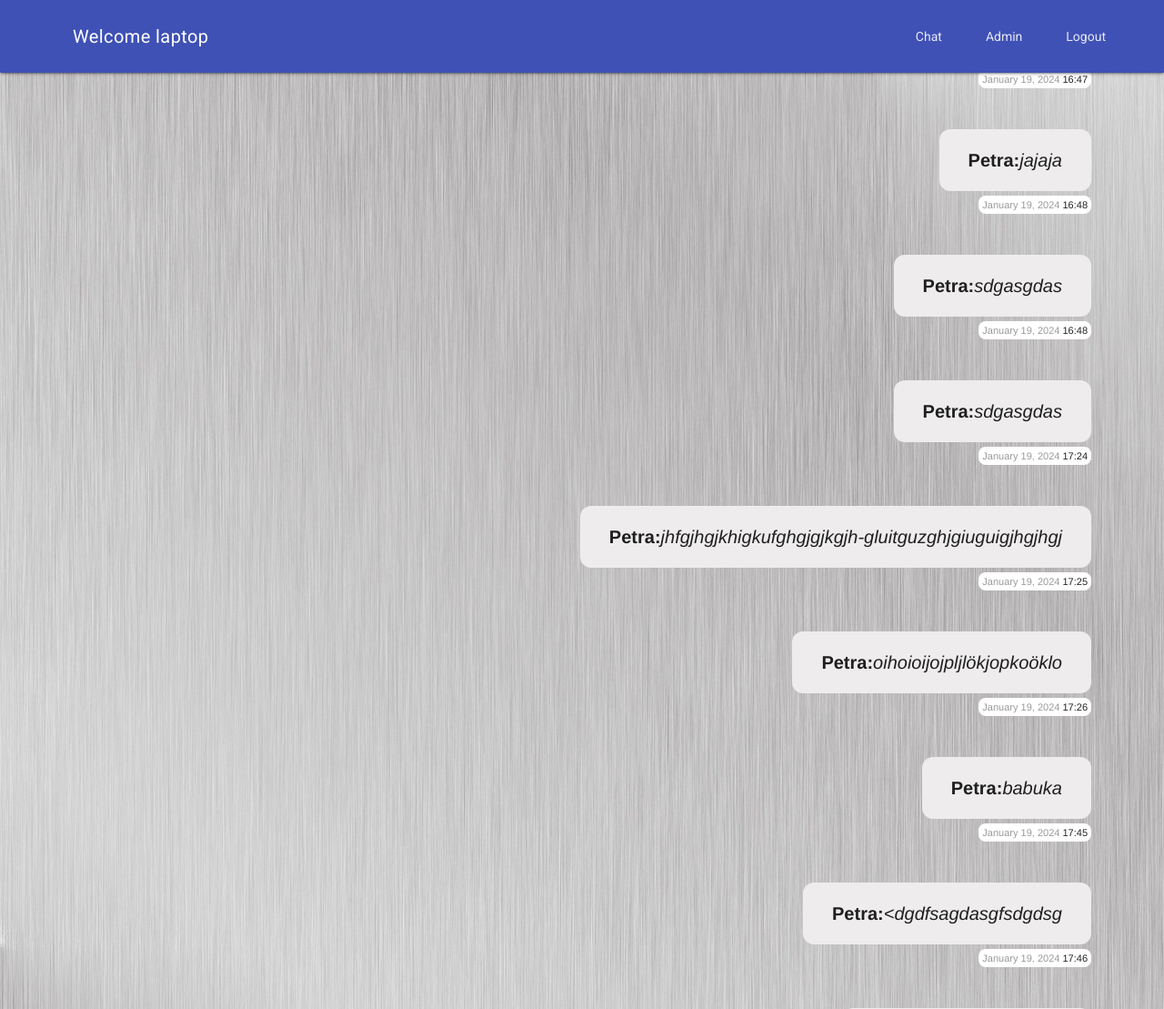
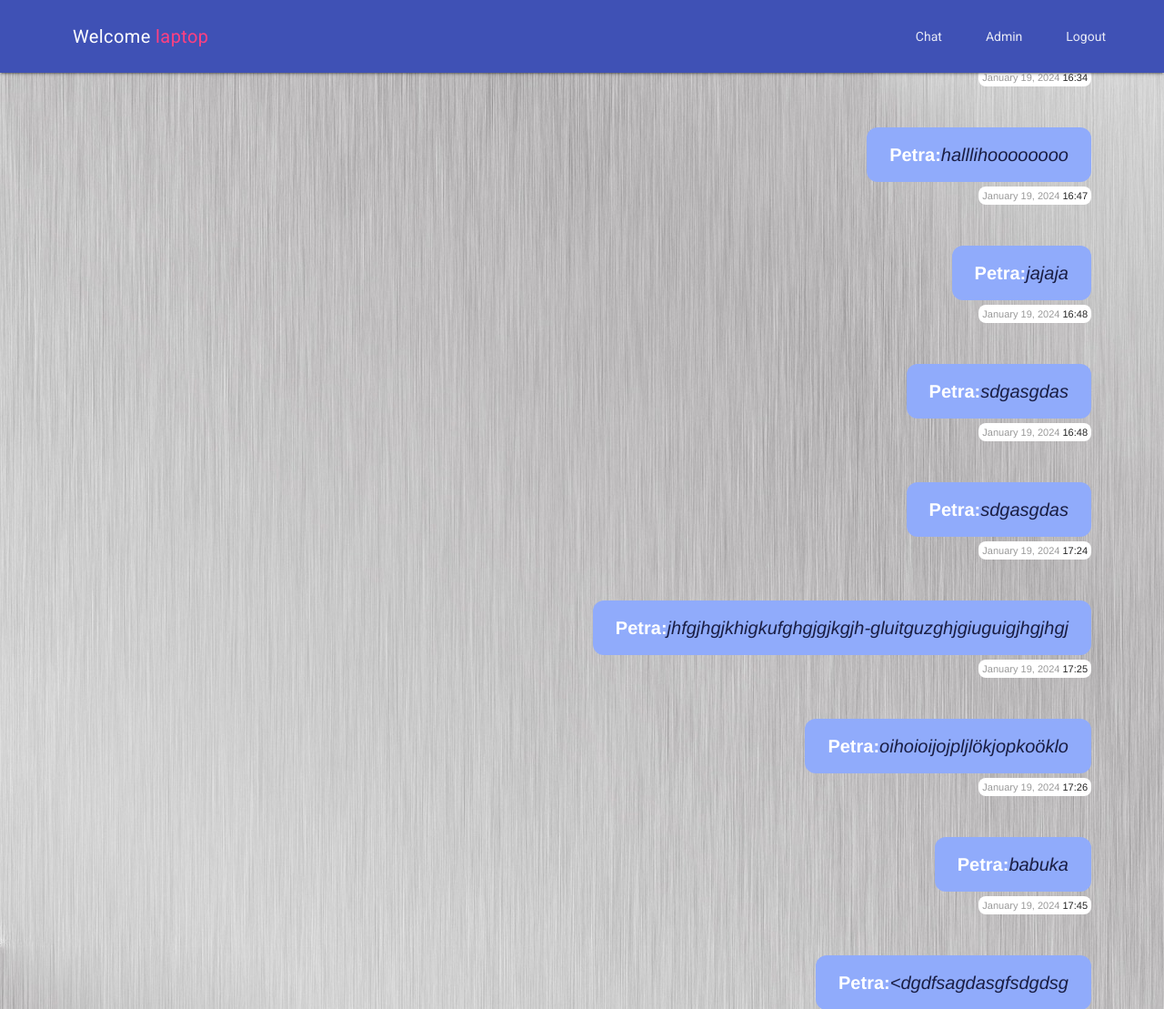
Before and after one commit to barni246/Django-ChatApp, a Django app: page /chat/ in a window 1280 px wide. Shown: the top 1109 px of the page at 91% size. Run offline with Django 4.2, Linux system fonts and the light colour scheme; a user stored in the database is signed in; data comes from the database, SQL or seed files in the repository; both versions use the stored data as it was after the commit.

Commit message:
chat css update

```diff
--- a/chat/templates/chat/index.html
+++ b/chat/templates/chat/index.html
@@ -20,8 +20,8 @@
           </div>
 {% else %}
           <div class="wrapper-other-user">
-             <div class="other-user c-gray">
-               <span> <b>{{ message.author }}:</b><i>{{ message.text }}</i></span>
+             <div class="other-user c-gray bg-green">
+               <span> <b class="text-main">{{ message.author }}:</b><i class="color-d-gray">{{ message.text }}</i></span>
                 <span class="other-user-time">
                 <span class="color-gray">{{ message.created_at|date:"F" }}</span>
                 <span class="color-gray">{{ message.created_at|date:"j" }},</span>
--- a/static/css/style.css
+++ b/static/css/style.css
@@ -17,6 +17,10 @@
   margin-right: 8px;
 }
 
+.bg-green {
+  background-color: rgb(144, 171, 251) !important;
+}
+
 .color-green {
   color: green;
   margin-right: 8px;
@@ -24,6 +28,11 @@
 
 .color-gray {
   color: rgba(0, 0, 0, 0.4);
+}
+
+
+.color-d-gray {
+  color: #1a1e44;
 }
 
 .color-blue {
@@ -113,12 +122,12 @@
   width: fit-content;
   max-width: 50%;
   position: relative;
-  background-color: chartreuse;
   background-color: rgb(63, 81, 181);
-  padding: 24px 32px;
+  padding: 20px 25px;
   border-radius: 12px;
   font-size: 20px;
   display: flex;
+
 }
 
 .break-long-words {
@@ -163,9 +172,8 @@
 
 .form-container {
   width: 100%;
-  background-color: white;
   background-color: rgb(63, 81, 181);
-  padding: 8px;
+  padding: 10px;
   display: flex;
   justify-content: center;
   position: fixed;
@@ -183,7 +191,7 @@
 }
 
   .mdl-textfield__input-style {
-    font-size: 22px;
+    font-size: 18px;
     border-bottom: none;
     padding-left: 16px;
     }
@@ -227,15 +235,3 @@
   border-radius: 5px;
    background-color: white;
  }
-
- .year {
-  color: blue;  /* Farbe für das Jahr */
-}
-
-.month {
-  color: green;  /* Farbe für den Monat */
-}
-
-.day {
-  color: red;  /* Farbe für den Tag */
-}
--- a/templates/base.html
+++ b/templates/base.html
@@ -22,7 +22,7 @@
         <div class="mdl-layout__header-row">
           <span class="mdl-layout-title">
             {% if request.user.is_authenticated %}
-              Welcome {{ request.user }}
+           Welcome  <span class="color-red">{{ request.user }}</span>
             {% else %}
               Welcom! Please log in!
             {% endif %}
```
Also changed, not shown: db.sqlite3.
